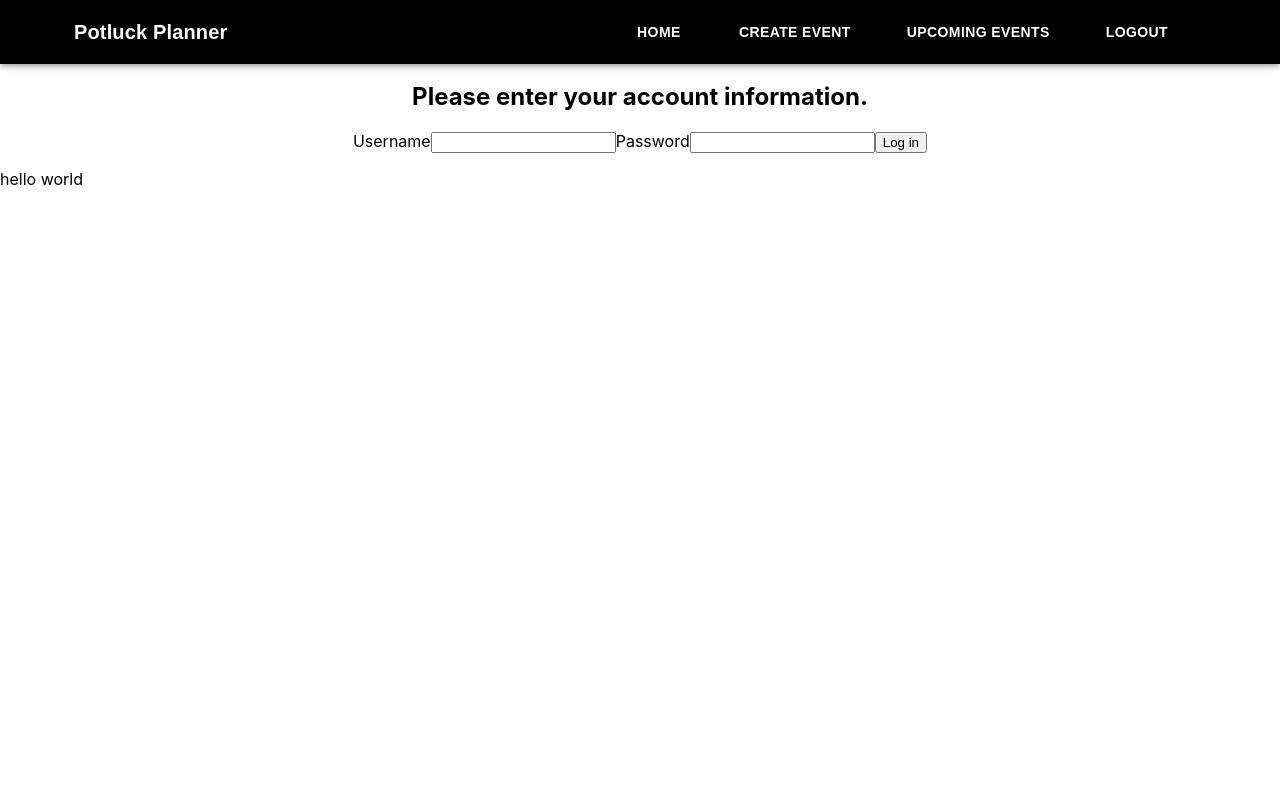
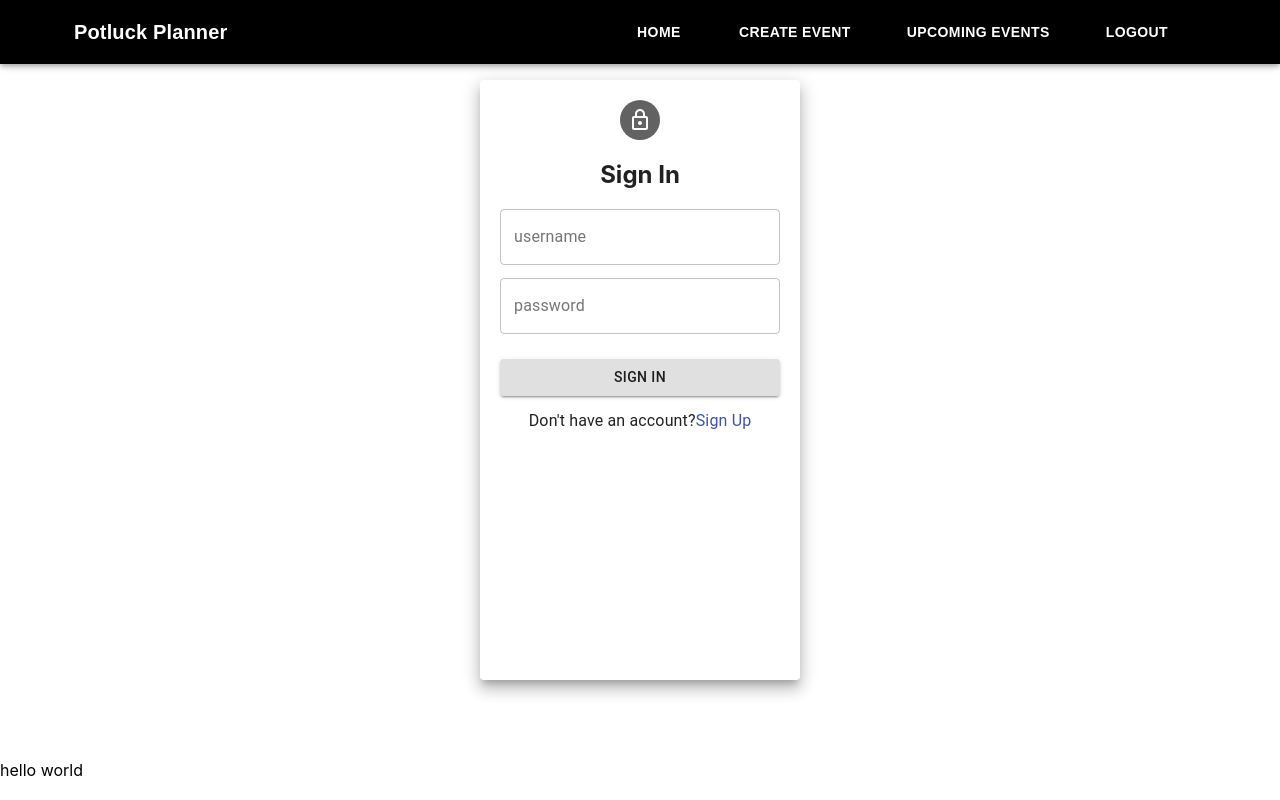
Before and after one commit to Potluck-Planner-A/front-end, a React (Create React App) app: page /login in a window 1280 px wide. Built offline with nearby package versions, Linux system fonts and the light colour scheme.

Commit message:
login page styled

```diff
--- a/src/components/Login.js
+++ b/src/components/Login.js
@@ -1,6 +1,8 @@
 import axios from 'axios';
 import React, { useState } from 'react';
-import { useHistory } from 'react-router-dom'
+import { useHistory } from 'react-router-dom';
+import { Grid, Paper, Avatar, TextField, Button, Typography, Link } from '@material-ui/core';
+import LockOutlinedIcon from '@material-ui/icons/LockOutlined';
 
 const initialState = {
     credentials: {
@@ -36,38 +38,62 @@ const Login = () => {
             })
     }
 
+    const paperStyle = {padding: 20, height: '70vh', width: 280, margin: '5rem auto'}
+    const avatarStyle = {backgroundColor:'#626262'}
+    const buttonStyle = {margin: '0.8rem 0'}
+    const textboxStyle = {margin: '0.8rem 0'}
+
     return (
-        <div>
-            <h1>Welcome to Blogger Pro</h1>
-            <h2>Please enter your account information.</h2>
+        <Grid>
+            <Paper elevation={10} style={paperStyle}>
 
-            <div className='login-form'>
-                <form onSubmit={handleLogin}>
+                <Grid align='center'>
+                    <Avatar style={avatarStyle}> <LockOutlinedIcon/> </Avatar>
+                    <h2>Sign In</h2>
+                </Grid>
 
-                    <label>Username
-                        <input
-                            id='username'
+
+                <div className='login-form'>
+                    <form onSubmit={handleLogin}>
+
+                        <TextField
+                            label='username'
+                            variant='outlined'
                             type='text'
+                            placeholder='enter username'
                             name='username'
                             value={state.credentials.username}
                             onChange={handleChange}
+                            fullWidth
                         />
-                    </label>
 
-                    <label>Password
-                        <input
-                            id='password'
+                        <TextField
+                            style={textboxStyle}
+                            label='password'
+                            variant='outlined'
                             type='password'
+                            placeholder='enter password'
                             name='password'
                             value={state.credentials.password}
                             onChange={handleChange}
+                            fullWidth
                         />
-                    </label>
-                    <button id='submit'>Log in</button>
-                    {error && <p id='error'>{error}</p>}
-                </form>
-            </div>
-        </div>
+
+                        <Button color='#626262' variant='contained' style={buttonStyle} fullWidth>Sign In</Button>
+
+                        <Typography> Don't have an account?
+                            <Link fullWidth href='#' >
+                                Sign Up
+                            </Link>
+                        </Typography>
+
+                        {error && <p id='error'>{error}</p>}
+
+                    </form>
+                </div>
+
+            </Paper>
+        </Grid>
     );
 }
 
```
